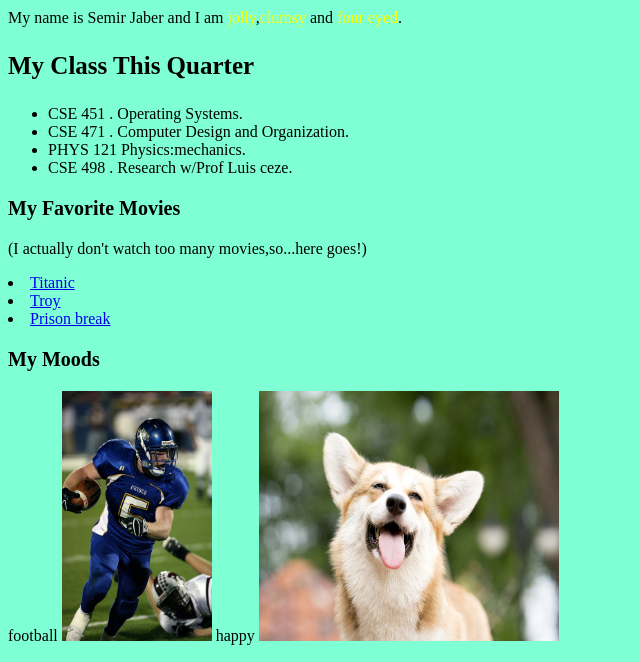
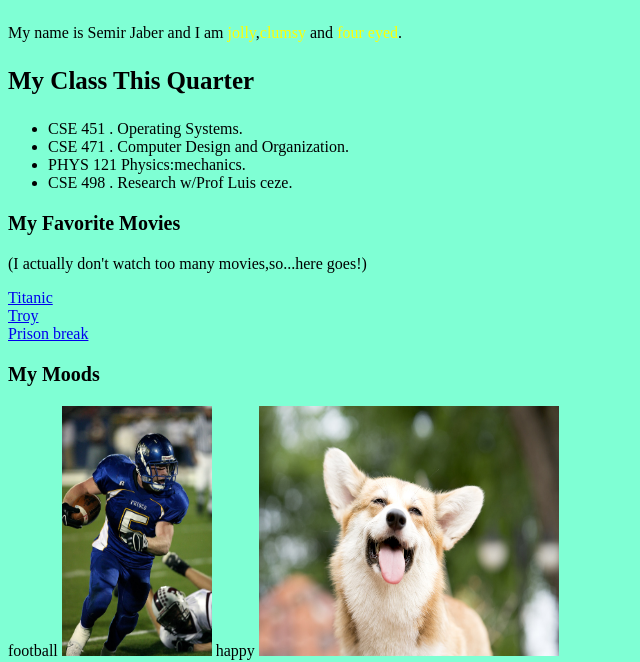
Before and after one commit to SemirJaber/WAP-May-2022, a plain HTML site: page Lab01/Aboutmyself.html in a window 1280 px wide. Shown: the part 85-747 px from the top of the page, without its empty margins (0-640 px from the left). Drawn offline with Linux system fonts and the light colour scheme.

Commit message:
aboutme-updated2

```diff
--- a/Lab01/Aboutmyself.html
+++ b/Lab01/Aboutmyself.html
@@ -11,7 +11,7 @@
         <style>
        .Header{
            font-size:30px;
-           margin-bottom:45;
+           margin-bottom:45px;
            font-weight:bold;
        }
 
@@ -48,9 +48,9 @@
           .aboutme{
               color: yellow;
           }
-          .italics{
-              font-weight: italic;
-          }
+
+
+
           body{
               background-color: aquamarine;
           }
@@ -84,16 +84,16 @@
      (I actually don't watch too many movies,so...here goes!)
  </p>
 
-   <li><a href="https://www.imdb.com/title/tt0120338/?ref_=fn_al_tt_1">Titanic</a></a></li>
-   <li> <a href="https://www.imdb.com/title/tt0120338/?ref_=fn_al_tt_1">Troy</a></a> </li>
-   <li><a href="https://www.imdb.com/title/tt0120338/?ref_=fn_al_tt_1">Prison break</a></a></li>
+   <a href="https://www.imdb.com/title/tt0120338/?ref_=fn_al_tt_1">Titanic</a><br>
+    <a href="https://www.imdb.com/title/tt0120338/?ref_=fn_al_tt_1">Troy</a><br>
+   <a href="https://www.imdb.com/title/tt0120338/?ref_=fn_al_tt_1">Prison break</a><br>
 <p class="Mood">
     My Moods
 </p>
 football
-<img class="football" src="football.jpeg">
+<img class="football" src="football.jpeg" alt="any">
 happy
-<img class="happy" src="happy.jpeg">
+<img class="happy" src="happy.jpeg" alt="an">
 
 <p class="Fun">
     Fun Facts About My Neighbors
@@ -110,7 +110,6 @@ happy
     </body>
 </html>
 
-<a
-href="http://validator.w3.org/check/referer"> <img
+<a href="http://validator.w3.org/check/referer"> <img
 src="http://mumstudents.org/cs472/2014-09/images/w3c-html.png"
 alt="html validator"/></a>
```
